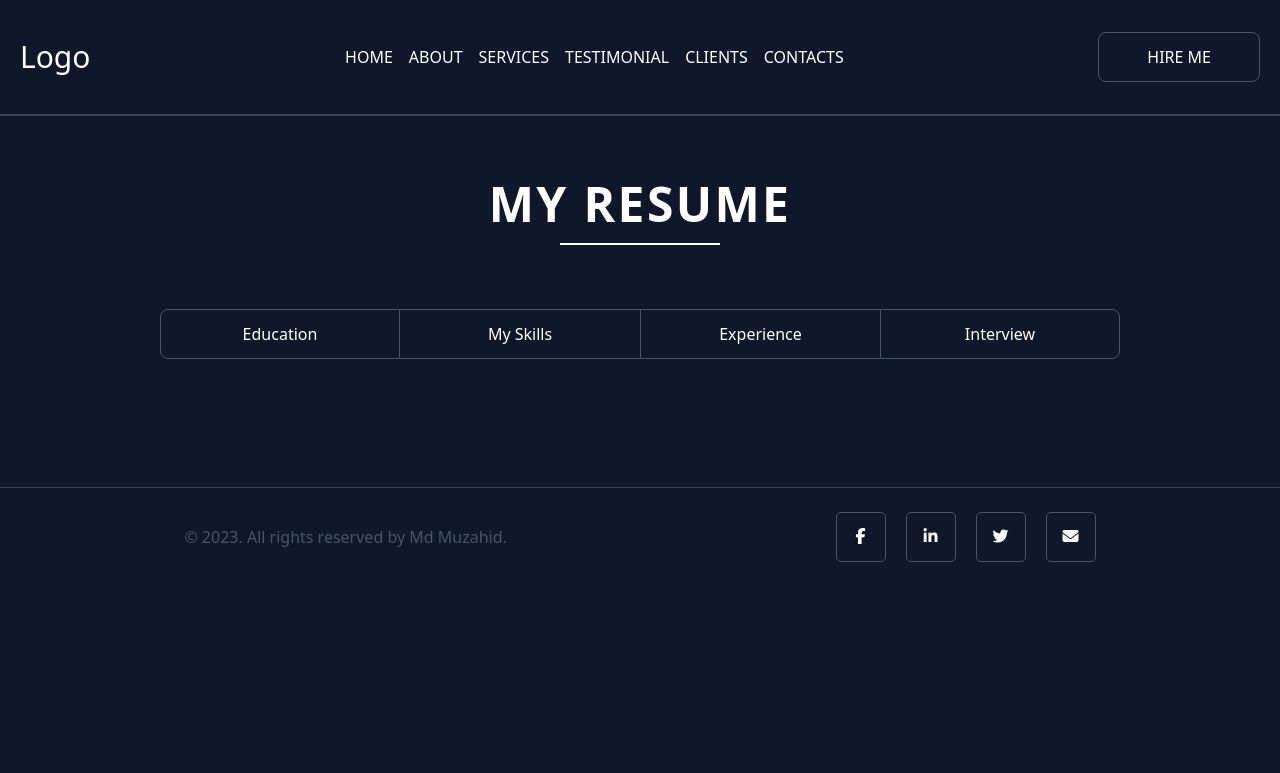
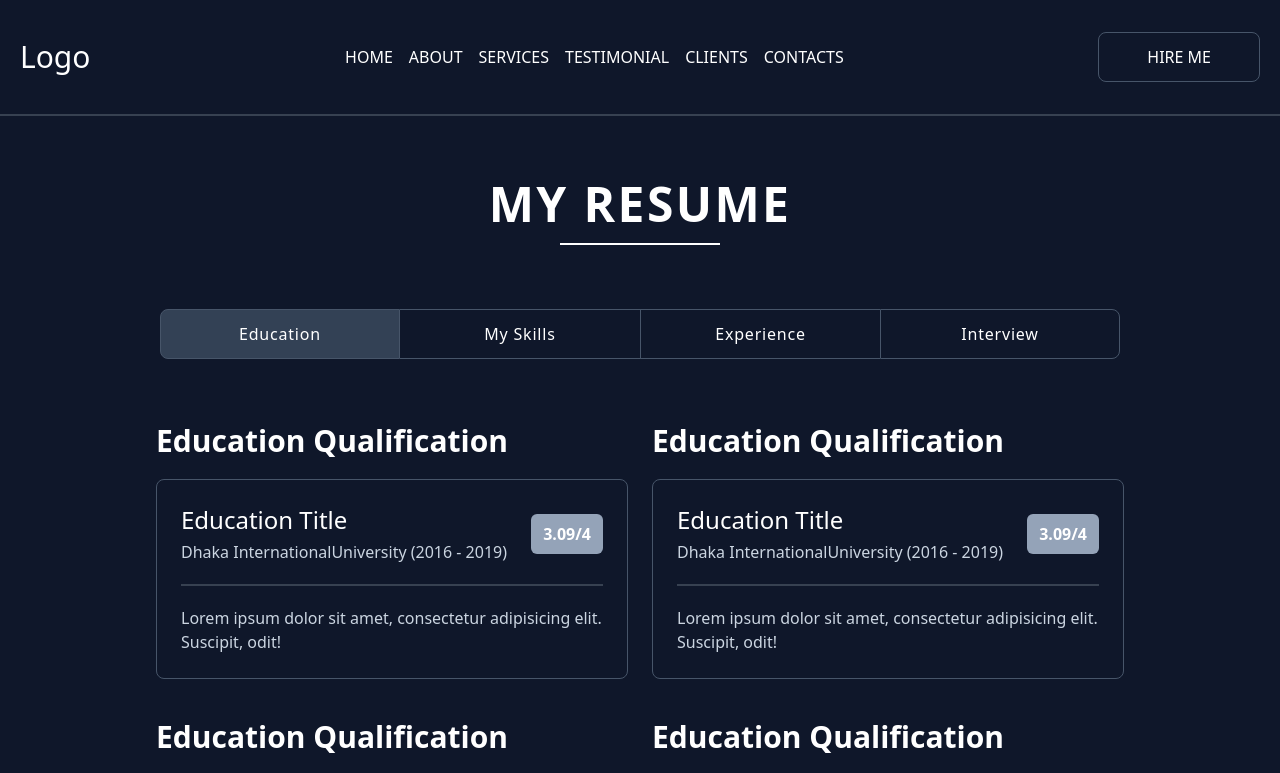
Before and after one commit to md-mozahid/my-portfolio-react, a React (Vite) app: page /resume in a window 1280 px wide. Shown: the top 773 px of the page. Built offline with nearby package versions, Linux system fonts and the light colour scheme.

Commit message:
update ui

```diff
--- a/src/App.css
+++ b/src/App.css
@@ -68,3 +68,6 @@ h2::after {
 hr {
   border: 1px solid #374151 !important;
 }
+.active {
+  background-color: #334155 !important;
+}
--- a/src/App.jsx
+++ b/src/App.jsx
@@ -1,5 +1,5 @@
 import { Route, Routes } from 'react-router-dom'
-import Education from './components/sections/resume/educations'
+// import Education from './components/sections/resume/educations'
 import Experience from './components/sections/resume/experience'
 import Interview from './components/sections/resume/interview'
 import Skills from './components/sections/resume/skills'
@@ -24,7 +24,7 @@ function App() {
           <Route path="/services" element={<Services />} />
           <Route path="/portfolio" element={<Portfolio />} />
           <Route path="/resume" element={<Resume />}>
-            <Route path="educations" element={<Education />} />
+            {/* <Route path="educations" element={<Education />} /> */}
             <Route path="skills" element={<Skills />} />
             <Route path="experience" element={<Experience />} />
             <Route path="interview" element={<Interview />} />
--- a/src/components/reUsable/notFoundPage.jsx
+++ b/src/components/reUsable/notFoundPage.jsx
@@ -1,20 +1,24 @@
+import { Link } from 'react-router-dom'
+
 const NotFoundPage = () => {
   return (
-    <div className="flex flex-col items-center justify-center">
+    <div className="flex flex-col items-center justify-center md:h-[calc(100vh-22rem)]">
       <h5 className="text-lg text-teal-500">404</h5>
       <h3 className="text-5xl mb-5">Page not found</h3>
       <p>Sorry, we couldn&apos:t find the page youre looking for.</p>
       <div className="flex items-center space-x-5 mt-10 ">
-        <button
+        <Link
+          to="/"
           className="btn border border-[#475569] w-52 tracking-wider"
           type="button">
           <i className="fa-solid fa-arrow-left mr-1"></i> Go back
-        </button>
-        <button
+        </Link>
+        <Link
+          to="contact"
           className="btn border border-[#475569] w-52 tracking-wider"
           type="button">
           Contact us
-        </button>
+        </Link>
       </div>
     </div>
   )
--- a/src/components/sections/header/header.jsx
+++ b/src/components/sections/header/header.jsx
@@ -2,8 +2,8 @@ import { Link } from 'react-router-dom'
 
 const Header = () => {
   return (
-    <header className="h-screen max-w-full">
-      <div className="flex flex-col items-center mt-40">
+    <header className="h-[80vh] max-w-full">
+      <div className="flex flex-col items-center mt-32">
         <div className="text-center">
           <h1 className="text-6xl font-bold tracking-wider mb-5">
             Lorem ipsum dolor sit <br /> amet consectetur dicta.
@@ -16,7 +16,7 @@ const Header = () => {
         </div>
         <div className="flex items-center space-x-5 mt-10 ">
           <Link
-            to="resume"
+            to="skills"
             className="btn border border-[#475569] w-48 tracking-wider"
             type="button">
             Skills
--- a/src/components/sections/resume/resumes.jsx
+++ b/src/components/sections/resume/resumes.jsx
@@ -1,4 +1,6 @@
 import { Link, Outlet } from 'react-router-dom'
+import Data from '../../../data/educationsData'
+import Resume from './singleEducation'
 
 const Resumes = () => {
   return (
@@ -8,31 +10,40 @@ const Resumes = () => {
           My Resume
         </h2>
       </div>
-      <div className="flex items-center justify-between  mb-16 text-center w-[960px] mx-auto">
-        <Link
-          to="educations"
-          className="w-[240px] py-3 rounded-l-lg border border-[#475569] cursor-pointer hover:bg-slate-700"
+      <div className="flex items-center justify-between  mb-16 text-center w-[960px] mx-auto uppercase tracking-wider">
+        <Link>
+          <button
+            className="w-[240px] py-3 rounded-l-lg border border-[#475569] cursor-pointer hover:bg-slate-700 active"
             type="button">
             Education
+          </button>
         </Link>
-        <Link
-          to="skills"
+        <Link to="skills">
+          <button
             className="w-[240px] py-3  border-t border-b border-[#475569] cursor-pointer hover:bg-slate-700"
             type="button">
             My Skills
+          </button>
         </Link>
-        <Link
-          to="experience"
+        <Link to="experience">
+          <button
             className="w-[240px] py-3  border border-r-0 border-[#475569] cursor-pointer hover:bg-slate-700"
             type="button">
             Experience
+          </button>
         </Link>
-        <Link
-          to="interview"
+        <Link to="interview">
+          <button
             className="w-[240px] py-3 rounded-r-lg border border-[#475569] cursor-pointer hover:bg-slate-700"
             type="button">
             Interview
+          </button>
         </Link>
+      </div>
+      <div className="grid grid-cols-1 md:grid-cols-2 px-4 gap-x-6 gap-y-10 w-[1000px] m-auto">
+        {Data.map((resume, index) => {
+          return <Resume key={index} resume={resume} />
+        })}
       </div>
       <Outlet />
     </section>
```
Lines whose indentation alone changed are shown as unchanged.
